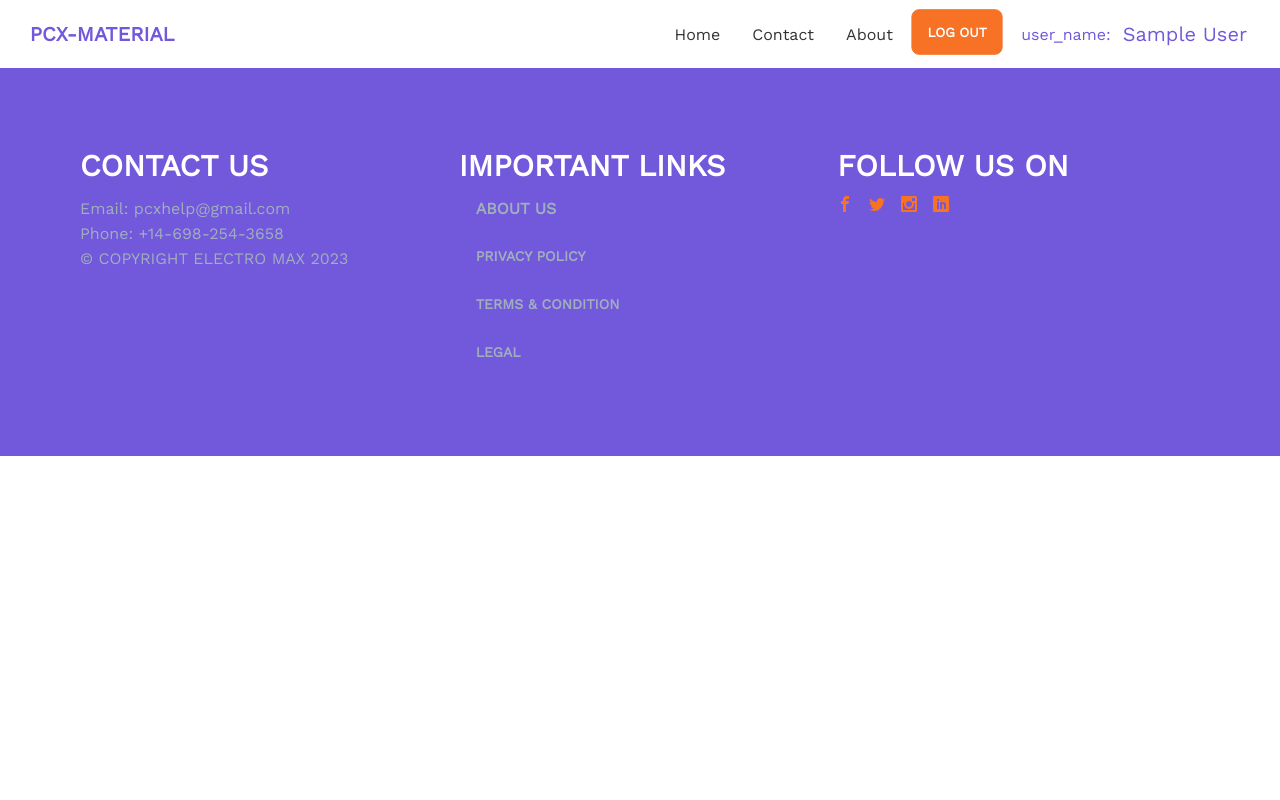
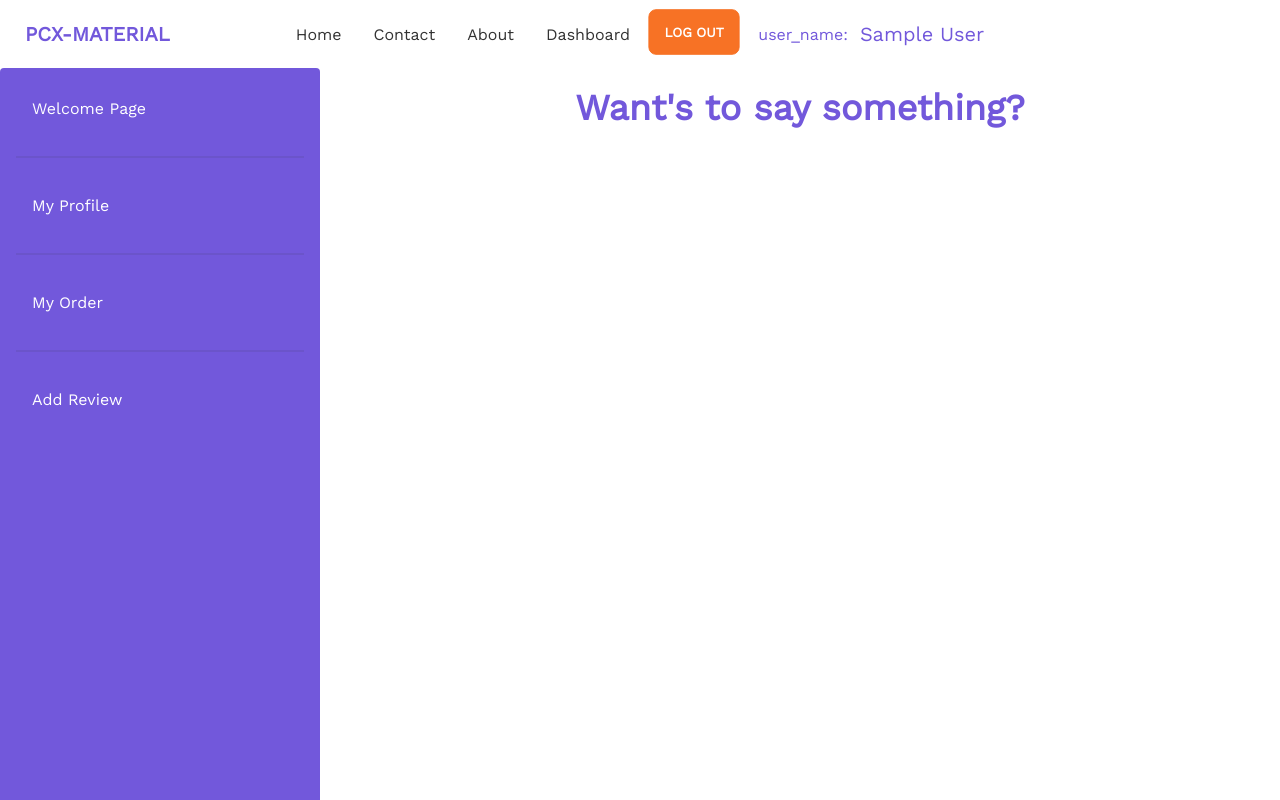
Before and after one commit to Palak-SweetCoder/pcx-material-client, a React (Create React App) app: page /dashboard/add-review in a window 1280 px wide. Shown: the top 800 px of the page. Built offline with nearby package versions, Linux system fonts and the light colour scheme; no server answers; sample sign-in values are in the browser's storage.

Commit message:
dashboard rout setup with edit drawer button

```diff
--- a/src/App.js
+++ b/src/App.js
@@ -1,6 +1,11 @@
 import { Route, Routes } from 'react-router-dom';
 import './App.css';
 import BuyNow from './Pages/BuyNow/BuyNow';
+import AddReview from './Pages/Dashboard/AddReview';
+import Dashboard from './Pages/Dashboard/Dashboard';
+import MyOrder from './Pages/Dashboard/MyOrder';
+import MyProfile from './Pages/Dashboard/MyProfile';
+import WelcomePage from './Pages/Dashboard/WelcomePage';
 import About from './Pages/Home/About';
 import Home from './Pages/Home/Home';
 import Login from './Pages/Login/Login';
@@ -26,6 +31,19 @@ function App() {
                         </RequireAuth>
                     }
                 ></Route>
+                <Route
+                    path="dashboard"
+                    element={
+                        <RequireAuth>
+                            <Dashboard />
+                        </RequireAuth>
+                    }
+                >
+                    <Route index element={<WelcomePage />}></Route>
+                    <Route path="my-profile" element={<MyProfile />}></Route>
+                    <Route path="my-orders" element={<MyOrder />}></Route>
+                    <Route path="add-review" element={<AddReview />}></Route>
+                </Route>
             </Routes>
             <Footer />
         </>
--- /dev/null
+++ b/src/Pages/Dashboard/AddReview.js
@@ -0,0 +1,13 @@
+import React from 'react';
+
+const AddReview = () => {
+    return (
+        <div>
+            <h2 className="text-4xl text-primary font-bold">
+                Want's to say something?
+            </h2>
+        </div>
+    );
+};
+
+export default AddReview;
--- /dev/null
+++ b/src/Pages/Dashboard/Dashboard.js
@@ -0,0 +1,46 @@
+import React from 'react';
+import { Link, Outlet } from 'react-router-dom';
+
+const Dashboard = () => {
+    return (
+        <div>
+            <div className="drawer drawer-mobile">
+                <input
+                    id="dashboard-sidebar"
+                    type="checkbox"
+                    className="drawer-toggle"
+                />
+                <div className="drawer-content flex flex-col items-center mt-5">
+                    <Outlet />
+                </div>
+                <div className="drawer-side">
+                    <label
+                        htmlFor="dashboard-sidebar"
+                        className="drawer-overlay"
+                    ></label>
+                    <ul className="menu p-4 w-80 bg-primary mb-10 rounded text-white  ">
+                        {/* bg-base-100 text-base-content */}
+                        {/* <!-- Sidebar content here --> */}
+                        <li>
+                            <Link to="/dashboard">Welcome Page</Link>
+                        </li>
+                        <div className="divider"></div>
+                        <li>
+                            <Link to="/dashboard/my-profile">My Profile</Link>
+                        </li>
+                        <div className="divider"></div>
+                        <li>
+                            <Link to="/dashboard/my-orders">My Order</Link>
+                        </li>
+                        <div className="divider"></div>
+                        <li>
+                            <Link to="/dashboard/add-review">Add Review</Link>
+                        </li>
+                    </ul>
+                </div>
+            </div>
+        </div>
+    );
+};
+
+export default Dashboard;
--- /dev/null
+++ b/src/Pages/Dashboard/MyOrder.js
@@ -0,0 +1,13 @@
+import React from 'react';
+
+const MyOrder = () => {
+    return (
+        <div>
+            <h2 className="text-4xl text-primary font-bold">
+                Here all my orders
+            </h2>
+        </div>
+    );
+};
+
+export default MyOrder;
--- /dev/null
+++ b/src/Pages/Dashboard/MyProfile.js
@@ -0,0 +1,13 @@
+import React from 'react';
+
+const MyProfile = () => {
+    return (
+        <div>
+            <h2 className="text-4xl text-primary font-bold">
+                Welcome to your profile
+            </h2>
+        </div>
+    );
+};
+
+export default MyProfile;
--- /dev/null
+++ b/src/Pages/Dashboard/WelcomePage.js
@@ -0,0 +1,13 @@
+import React from 'react';
+
+const WelcomePage = () => {
+    return (
+        <div>
+            <h2 className="text-4xl text-primary font-bold">
+                Welcome to the dashboard
+            </h2>
+        </div>
+    );
+};
+
+export default WelcomePage;
--- a/src/Pages/Shared/Navbar.js
+++ b/src/Pages/Shared/Navbar.js
@@ -22,6 +22,7 @@ const Navbar = () => {
             <li>
                 <Link to="/about">About</Link>
             </li>
+            <li>{user && <Link to="/dashboard">Dashboard</Link>}</li>
             <li>
                 {user ? (
                     <button
@@ -87,6 +88,28 @@ const Navbar = () => {
                 <div className="navbar-center hidden lg:flex mx-auto">
                     <ul className="menu menu-horizontal px-1">{menuItems}</ul>
                 </div>
+                <div className="navbar-end">
+                    <label
+                        tabIndex={1}
+                        htmlFor="dashboard-sidebar"
+                        className="btn btn-ghost lg:hidden"
+                    >
+                        <svg
+                            xmlns="http://www.w3.org/2000/svg"
+                            className="h-5 w-5"
+                            fill="none"
+                            viewBox="0 0 24 24"
+                            stroke="currentColor"
+                        >
+                            <path
+                                strokeLinecap="round"
+                                strokeLinejoin="round"
+                                strokeWidth="2"
+                                d="M4 6h16M4 12h8m-8 6h16"
+                            />
+                        </svg>
+                    </label>
+                </div>
             </div>
         </>
     );
```
